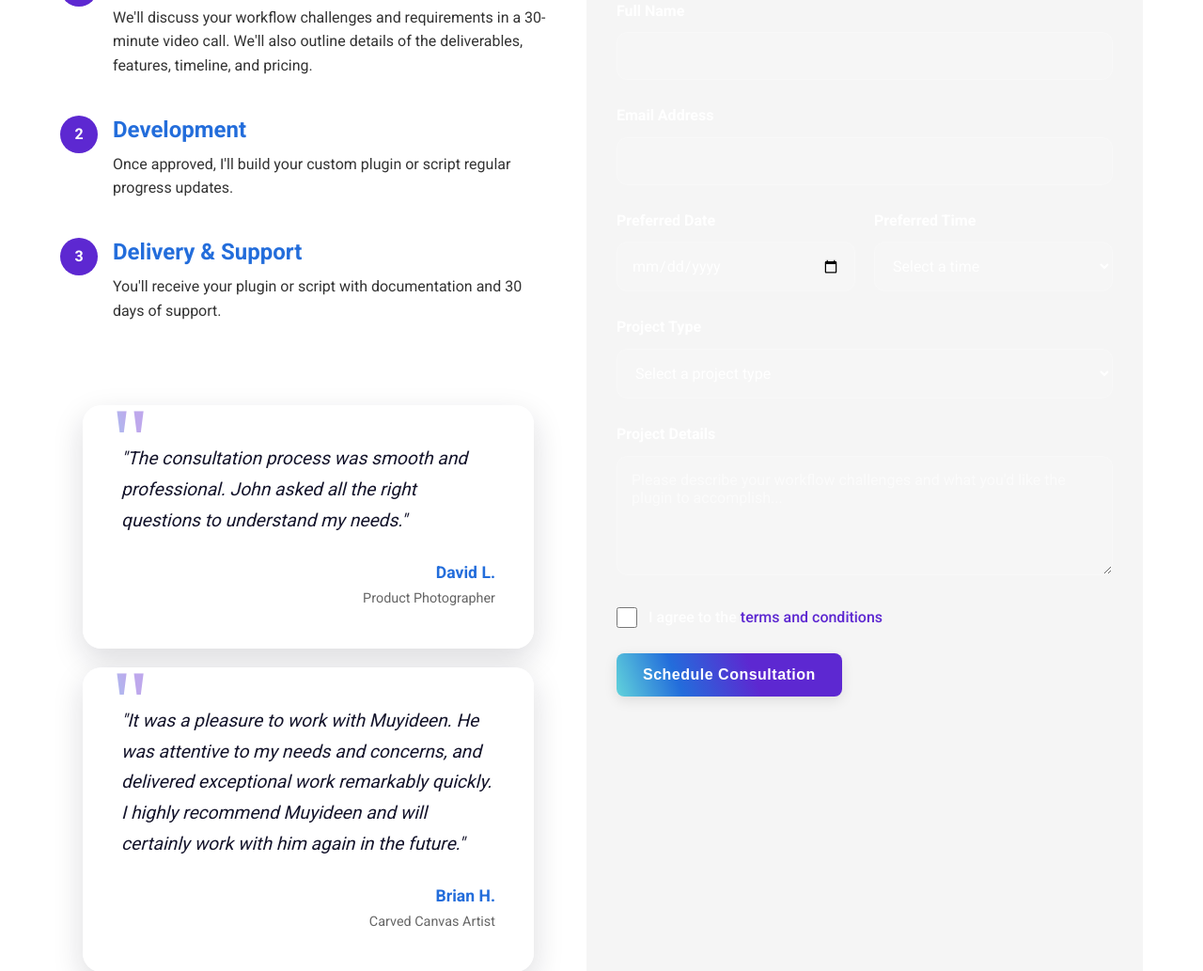
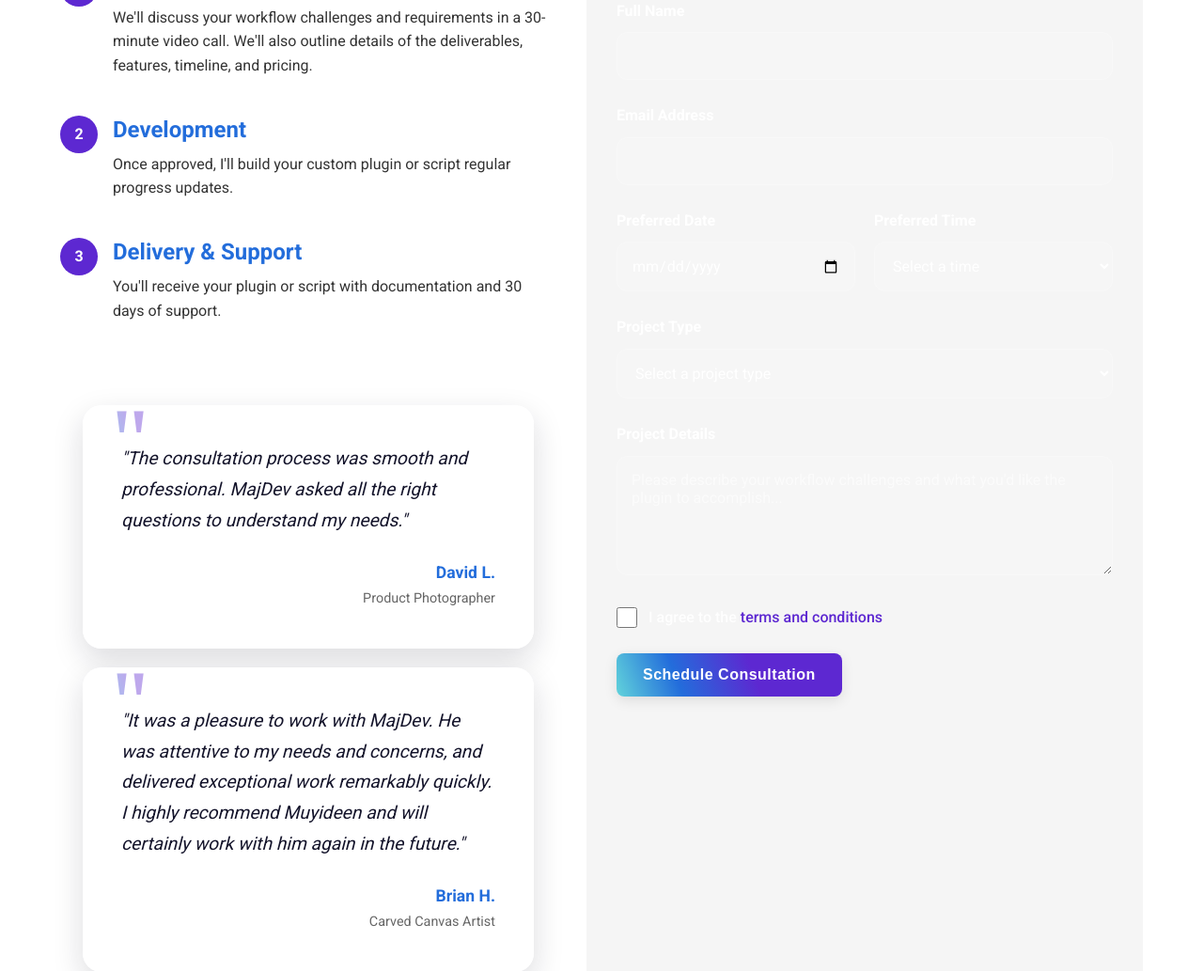
Before and after one commit to JIMOHMA/PhotoshopScriptHub, a Flask app: page /booking in a window 1280 px wide. Shown: the part 491-1524 px from the top of the page at 94% size. Run offline with Flask 3, Linux system fonts and the light colour scheme.

Commit message:
Some random changes that I don't know of

```diff
--- a/templates/booking.html
+++ b/templates/booking.html
@@ -93,7 +93,7 @@
 
                     <div class="testimonial booking-testimonial">
                         <div class="testimonial-content">
-                            <p>"The consultation process was smooth and professional. John asked all the right questions to understand my needs."</p>
+                            <p>"The consultation process was smooth and professional. MajDev asked all the right questions to understand my needs."</p>
                             <div class="testimonial-author">
                                 <div class="author-info">
                                     <span class="author-name">David L.</span>
@@ -102,7 +102,7 @@
                             </div>
                         </div>
                         <div class="testimonial-content">
-                            <p>"It was a pleasure to work with Muyideen. He was attentive to my needs and concerns, and delivered exceptional work remarkably quickly. I highly recommend Muyideen and will certainly work with him again in the future."</p>
+                            <p>"It was a pleasure to work with MajDev. He was attentive to my needs and concerns, and delivered exceptional work remarkably quickly. I highly recommend Muyideen and will certainly work with him again in the future."</p>
                             <div class="testimonial-author">
                                 <div class="author-info">
                                     <span class="author-name">Brian H.</span>
```
